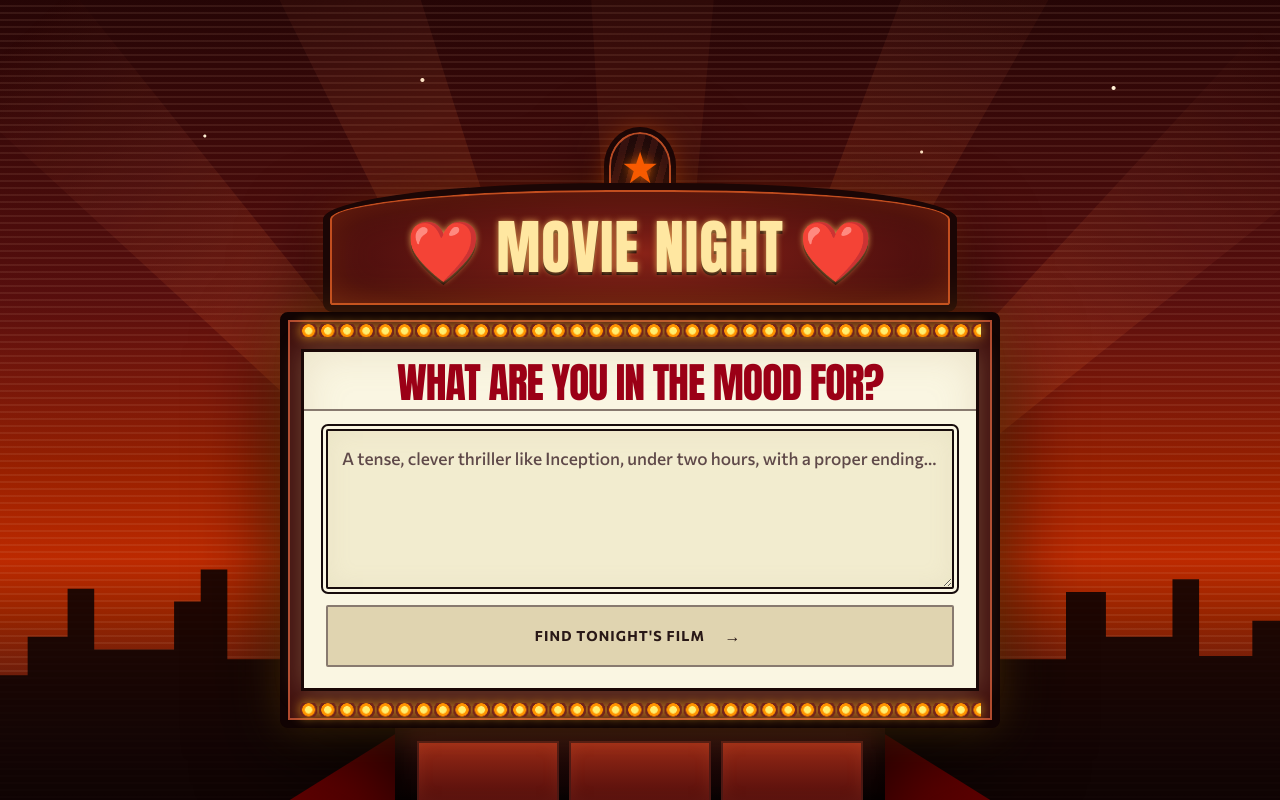
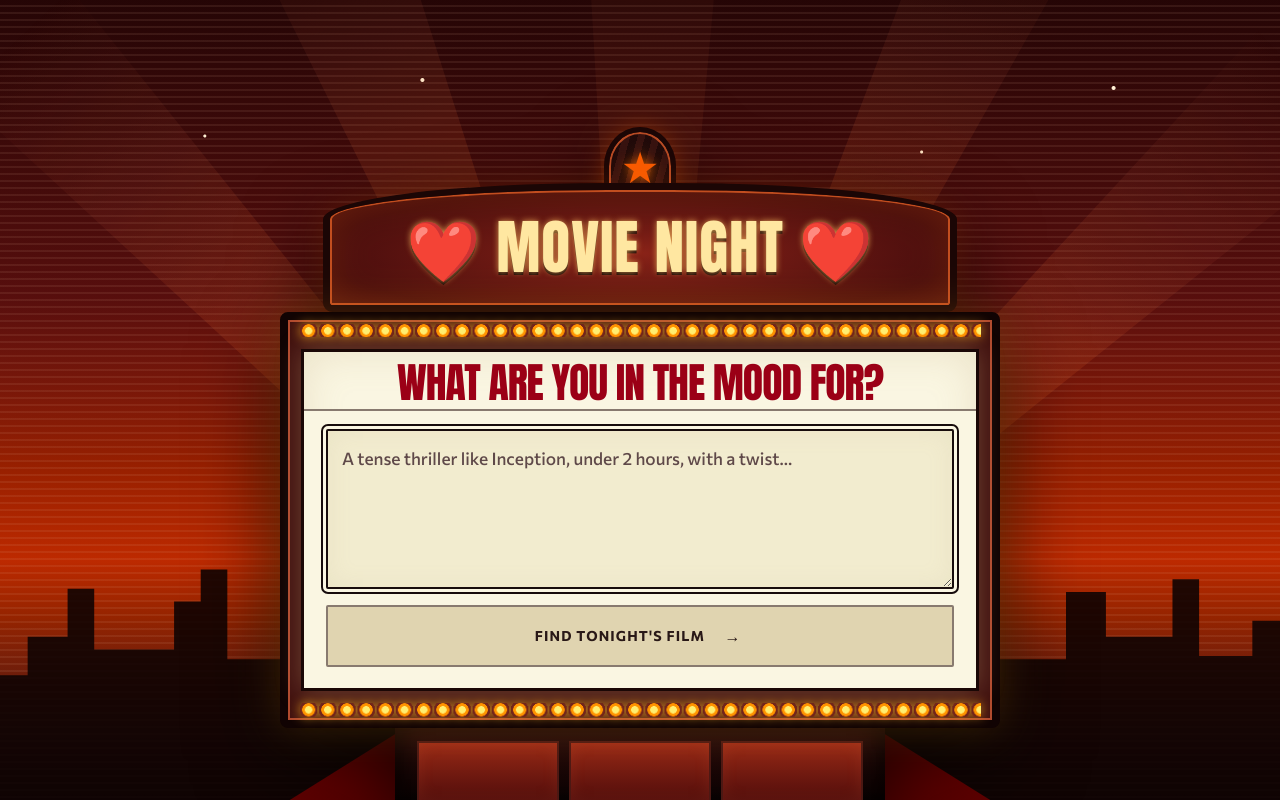
Before and after one commit to samspilsbury/movie-night, a Next.js app: page / in a window 1280 px wide. Built offline with nearby package versions, Linux system fonts and the light colour scheme.

Commit message:
copy: refine movie prompt example

```diff
--- a/src/features/recommendations/components/movie-prompt.tsx
+++ b/src/features/recommendations/components/movie-prompt.tsx
@@ -67,7 +67,7 @@ export function MoviePrompt({
                 required
                 autoFocus
                 aria-labelledby="movie-brief-title"
-                placeholder="A tense, clever thriller like Inception, under two hours, with a proper ending…"
+                placeholder="A tense thriller like Inception, under 2 hours, with a twist…"
               />
               <button
                 className="feature-button"
```
